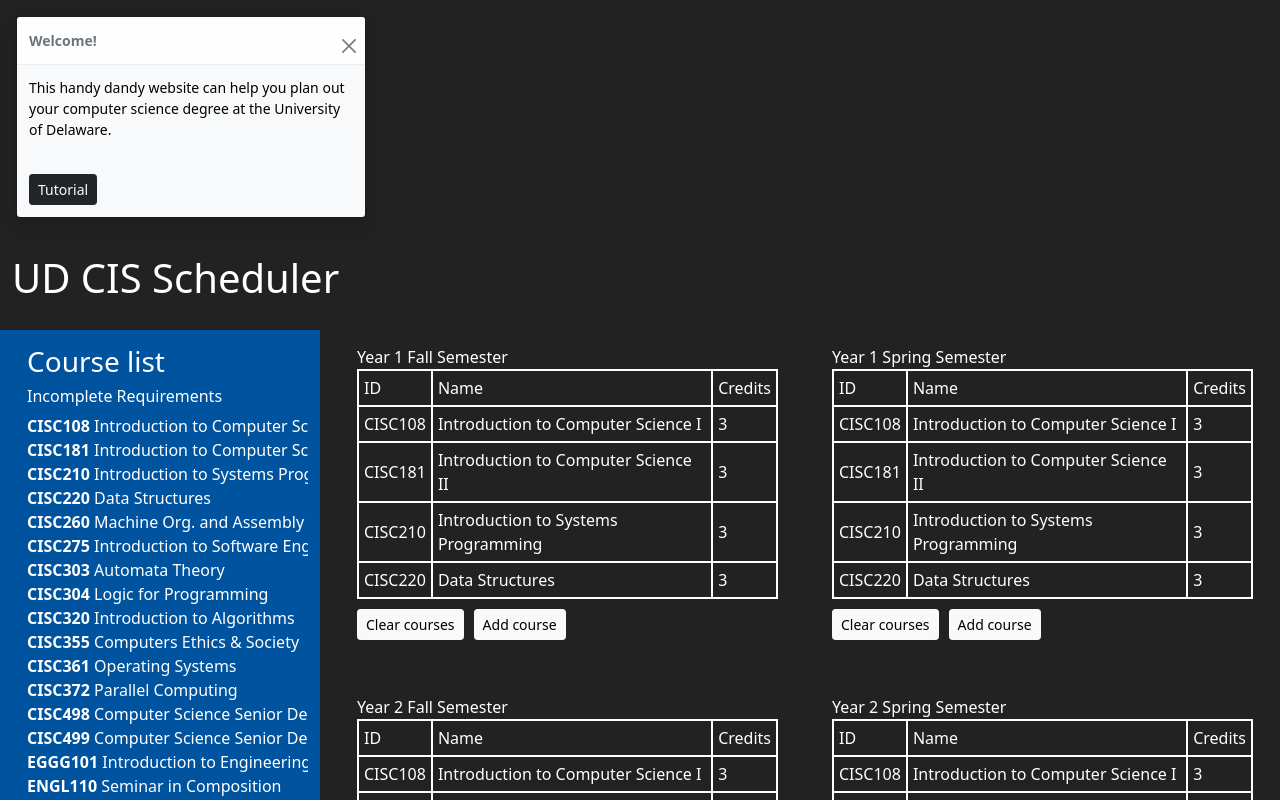
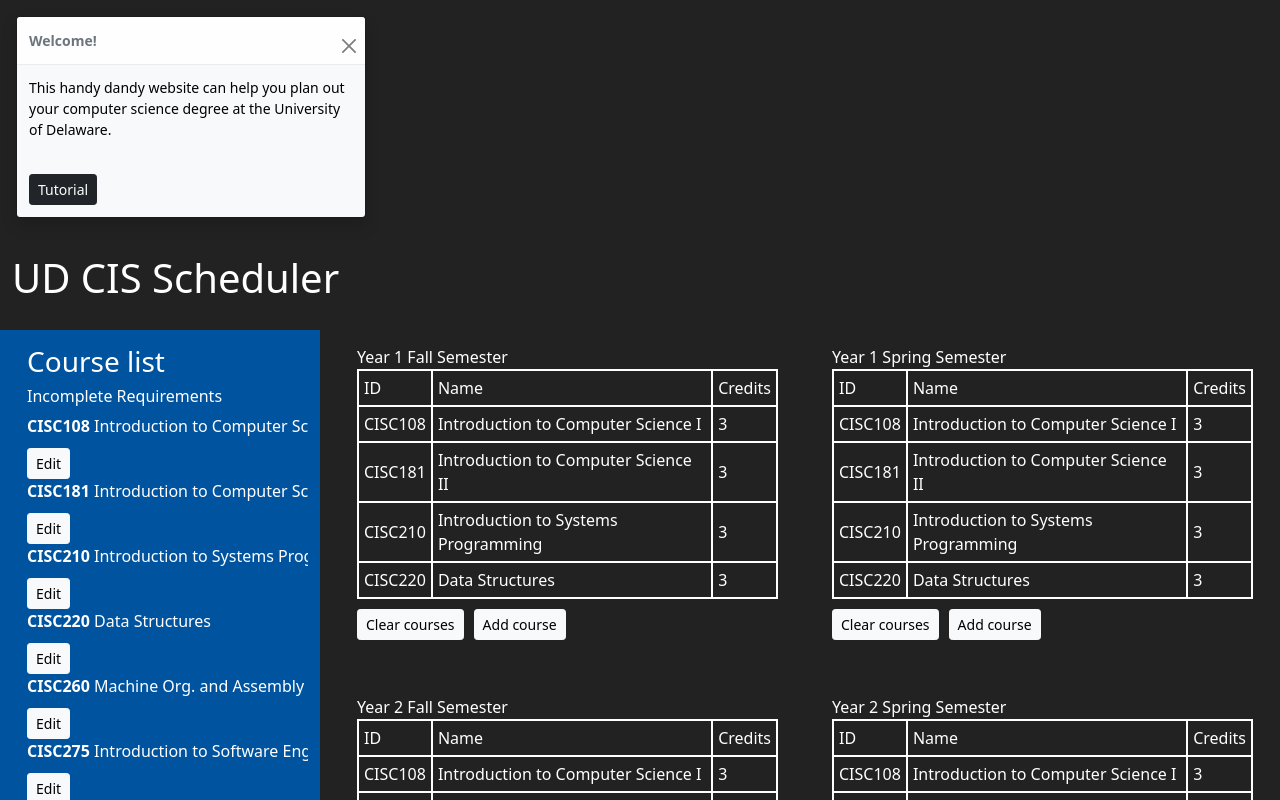
Before and after one commit to mnawar27/ud-cis-scheduler-team-7, a React (Create React App) app: page / in a window 1280 px wide. Shown: the top 800 px of the page. Built offline with nearby package versions, Linux system fonts and the light colour scheme.

Commit message:
adding edit button

```diff
--- a/src/Components/Menu.tsx
+++ b/src/Components/Menu.tsx
@@ -1,14 +1,29 @@
-import React from "react";
+import React, {useState} from "react";
+import { Button } from "react-bootstrap";
 import COURSES from "../Assets/courses.json";
 
 export function Menu(): JSX.Element{
+
     return(
         <div className="menu">
             <h3>Course list</h3>
             <h6>Incomplete Requirements</h6>
             <ul className="nav navbar-nav">
                 {COURSES.map((Course, i) => {
-                    return <li key={i}><strong>{Course.name}</strong> {Course.description}</li>;
+                    const[edit, setEdit] = useState(COURSES[i]["description"]);
+                    function handleOnClick(newName: string) {
+                        //have some type of input field that modifies newName
+                        //enter removes input field
+                        //then we call the line below
+                        setEdit(newName);
+                    }
+
+                    return (
+
+                        <li key={i}><strong >{Course.name}</strong> {Course.description}
+                            <li><Button className="btn btn-light btn-sm"> Edit </Button></li>
+                        </li>
+                    );
                 })}
             </ul>
             <hr/>
```
Also changed, not shown: src/Components/AddCourseMenu.tsx (line endings or trailing spaces).
